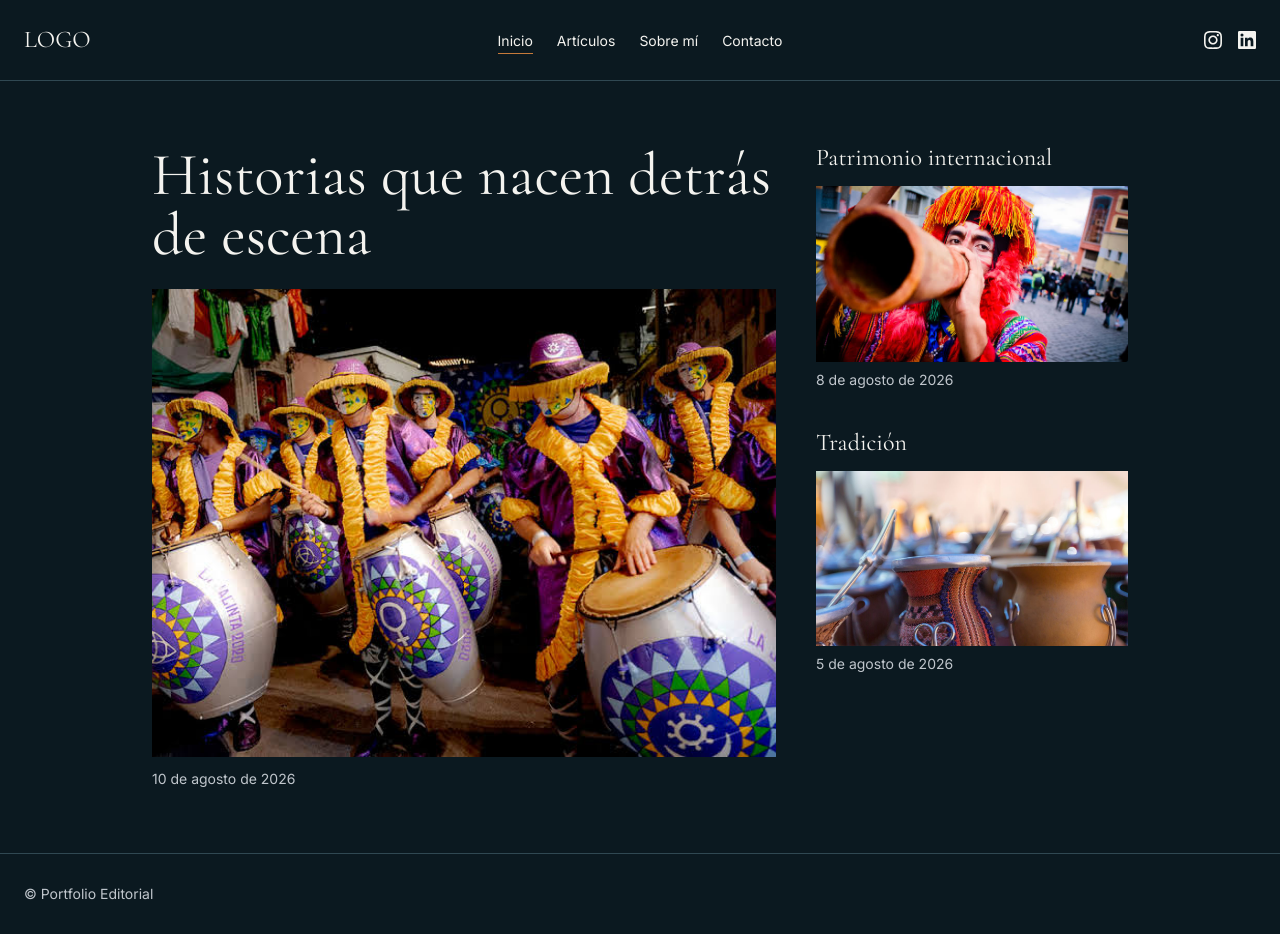
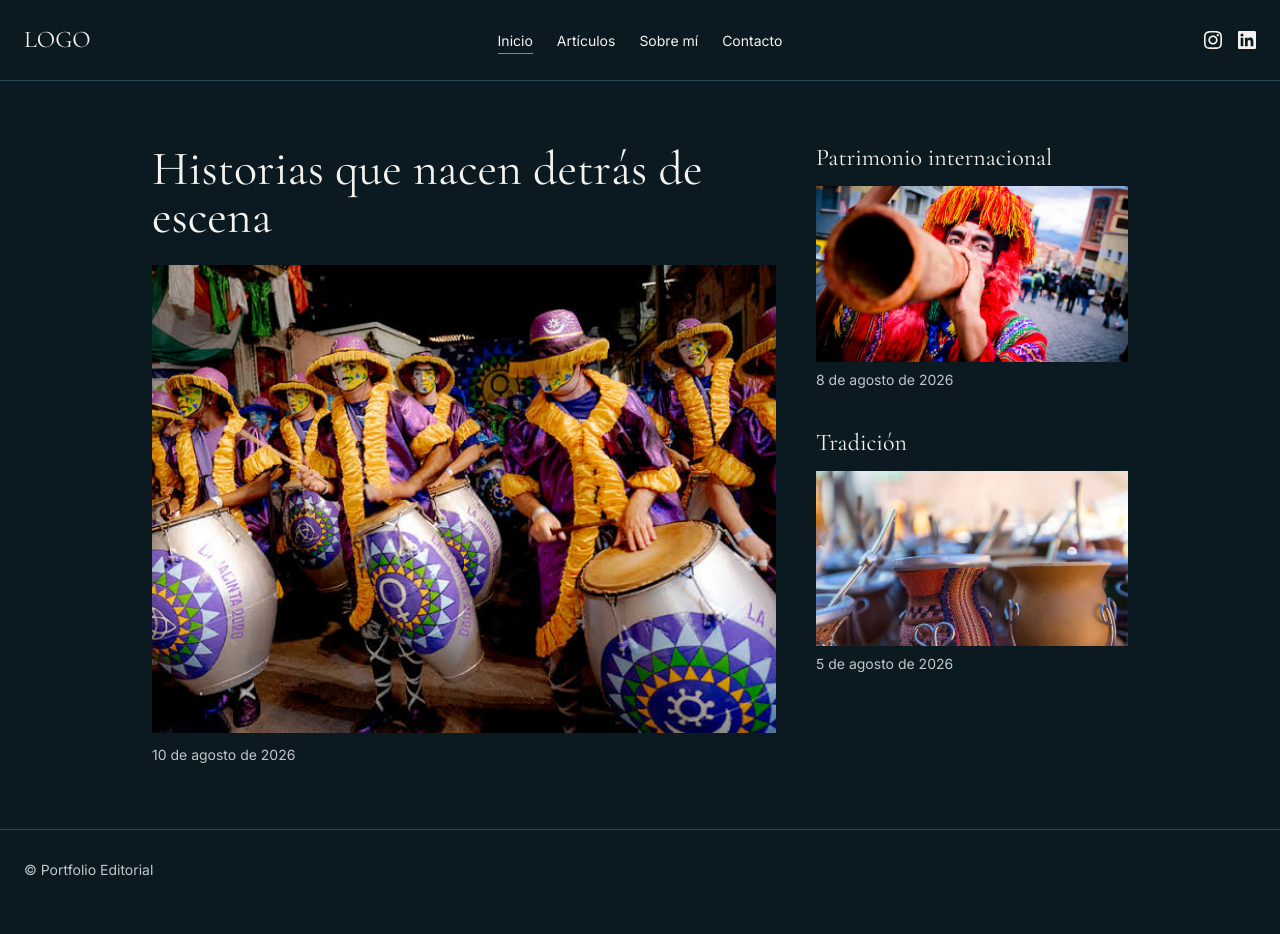
Before and after one commit to joy-amorin/portfolio-editorial, a Next.js app in the folder portfolio-editorial/: page / in a window 1280 px wide. After the commit the page ends 910 px from the top, so only its background shows below. Built offline with nearby package versions, Linux system fonts and the light colour scheme.

Commit message:
chore: remove detail in FeatureArticle

```diff
--- a/portfolio-editorial/src/components/articles/FeaturedArticle.tsx
+++ b/portfolio-editorial/src/components/articles/FeaturedArticle.tsx
@@ -18,7 +18,7 @@ export default function FeaturedArticle({
     <article>
       <a href={href} className="group block">
         <div>
-          <h1 className="font-heading text-5xl leading-[1.00] text-foreground md:text-6xl">
+          <h1 className="font-heading text-4xl leading-[1.00] text-foreground md:text-5xl">
             {title}
           </h1>
 
```
